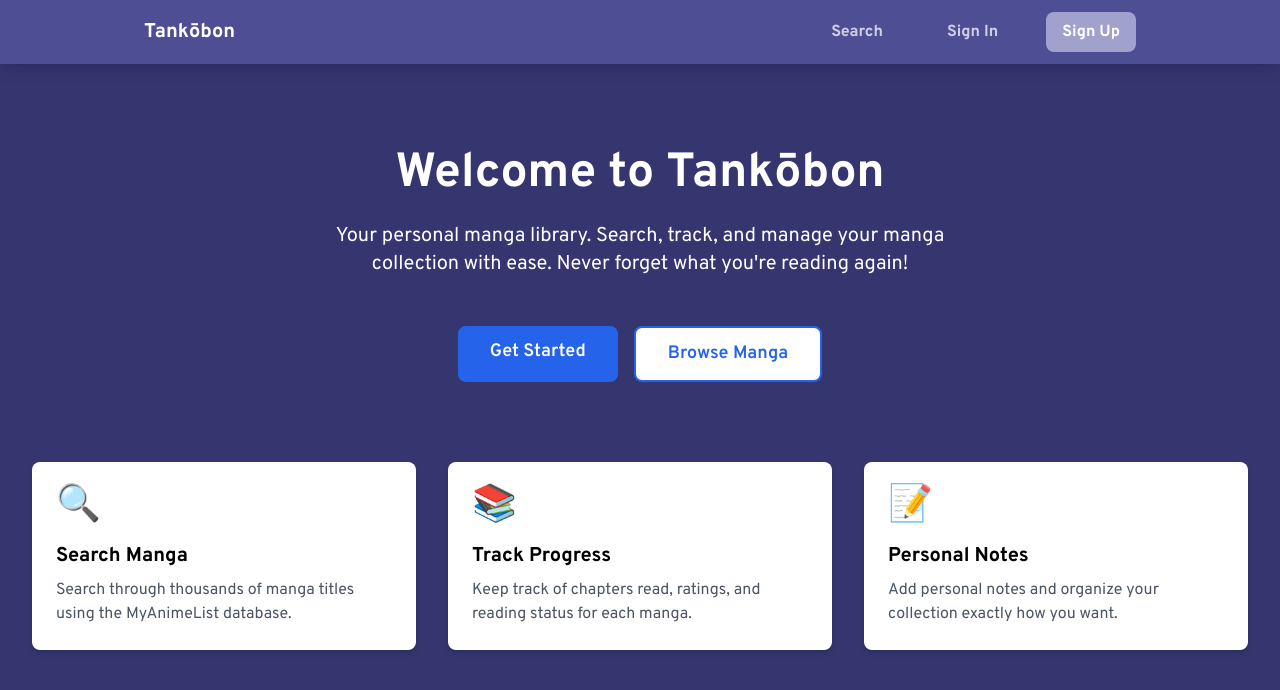
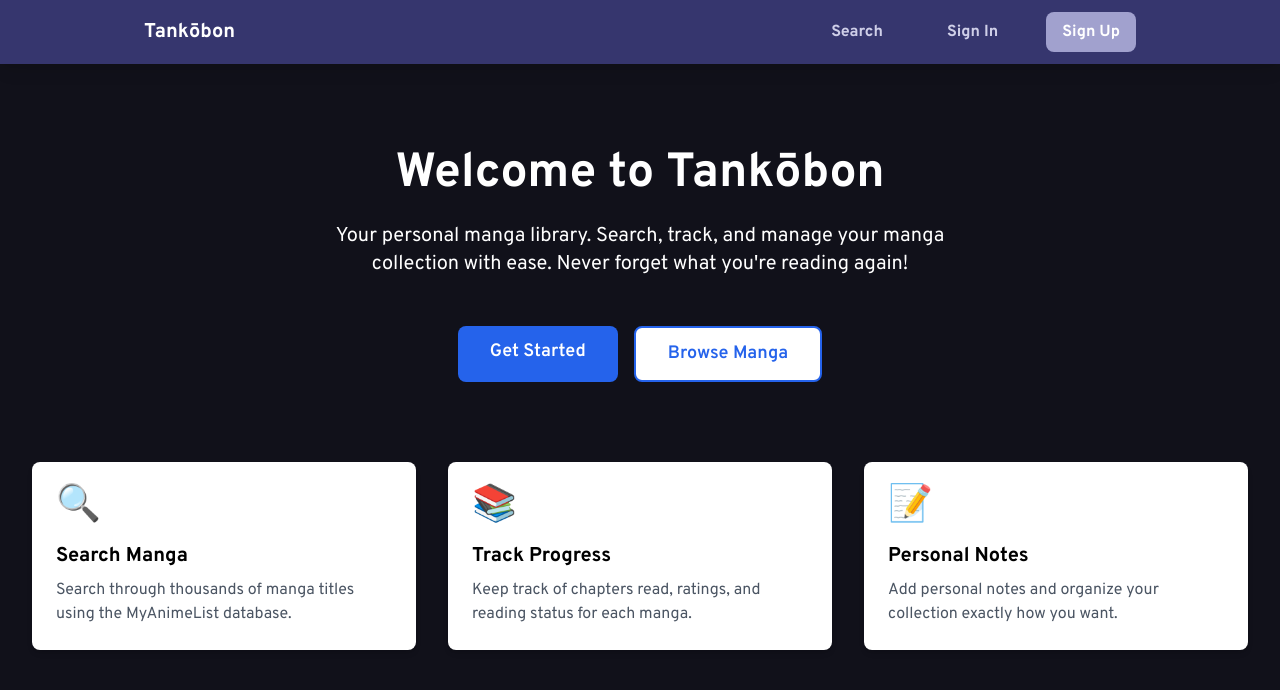
Before and after one commit to laxnat/Tankobon, a Next.js app: page / in a window 1280 px wide. Shown: the top 690 px of the page. Built offline with nearby package versions, Linux system fonts and the light colour scheme; no server answers.

Commit message:
Added more colors and changed global background

```diff
--- a/app/globals.css
+++ b/app/globals.css
@@ -9,5 +9,5 @@
 }
 
 body {
-  background: #353570;
+  background: #11111a;
 }
--- a/tailwind.config.ts
+++ b/tailwind.config.ts
@@ -17,8 +17,8 @@ const config: Config = {
         'muted-blue': '#8BA0B2',
         'white-purple': '#cfcfe8',
         'light-purple': '#a1a1ce',
-        'blue-purple': '#7474b0',
-        'dark-purple': '#4e4e94',
+        'blue-purple': '#373766',
+        'dark-purple': '#36366e',
         'darker-purple': '#353570'
       }
     },
```
